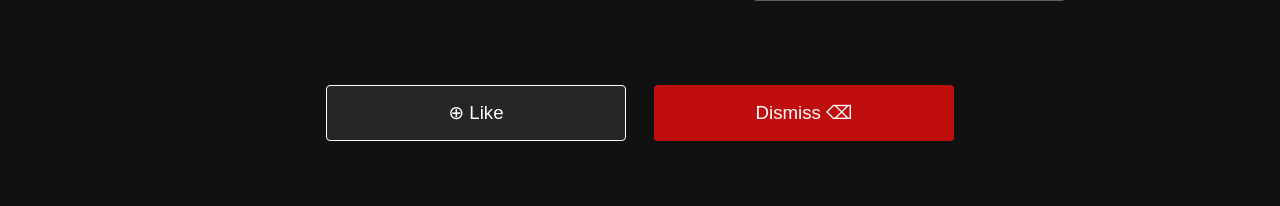
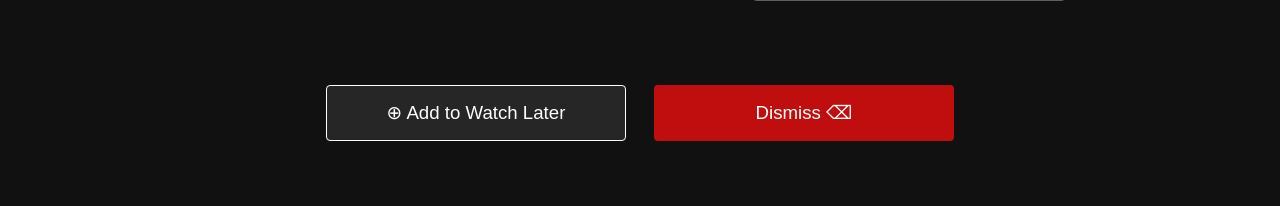
Before and after one commit to 0ncloud9/flixkookoo, a website with bundled scripts: page details.html in a window 1280 px wide. Shown: the part 55-261 px from the top of the page. Built offline with nearby package versions, Linux system fonts and the light colour scheme.

Commit message:
Update details.html
찜한 영화로 이름 통일

```diff
--- a/details.html
+++ b/details.html
@@ -41,7 +41,7 @@
         <!-- 영화 생성 위치 -->
     </section>
     <div class="buttons">
-        <button id="like-btn">⊕  Like</button>
+        <button id="like-btn">⊕ Add to Watch Later</button>
         <button id="dismiss-btn">Dismiss ⌫</button>
     </div>
     <!-- 영화상세 -->
```
